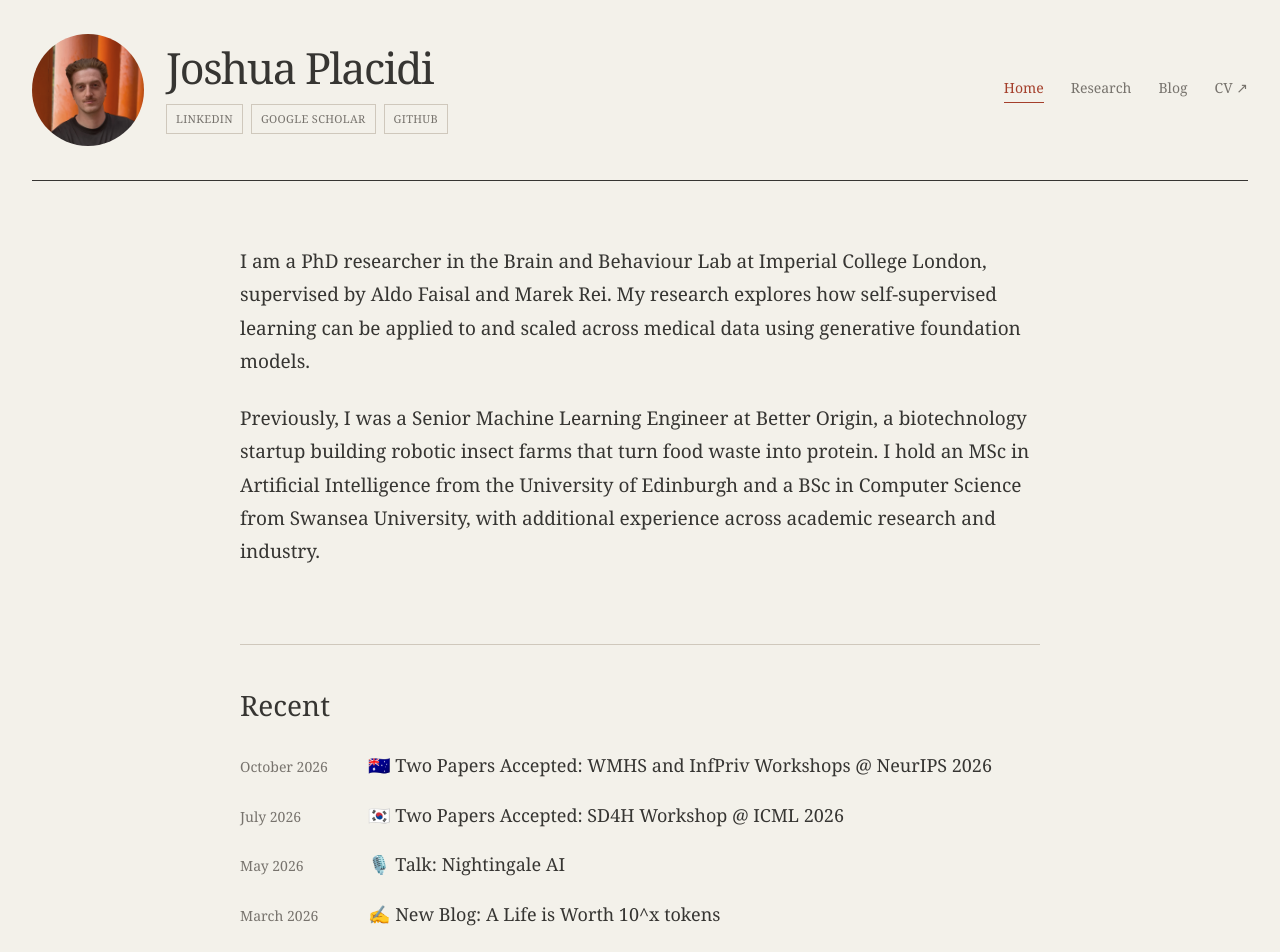
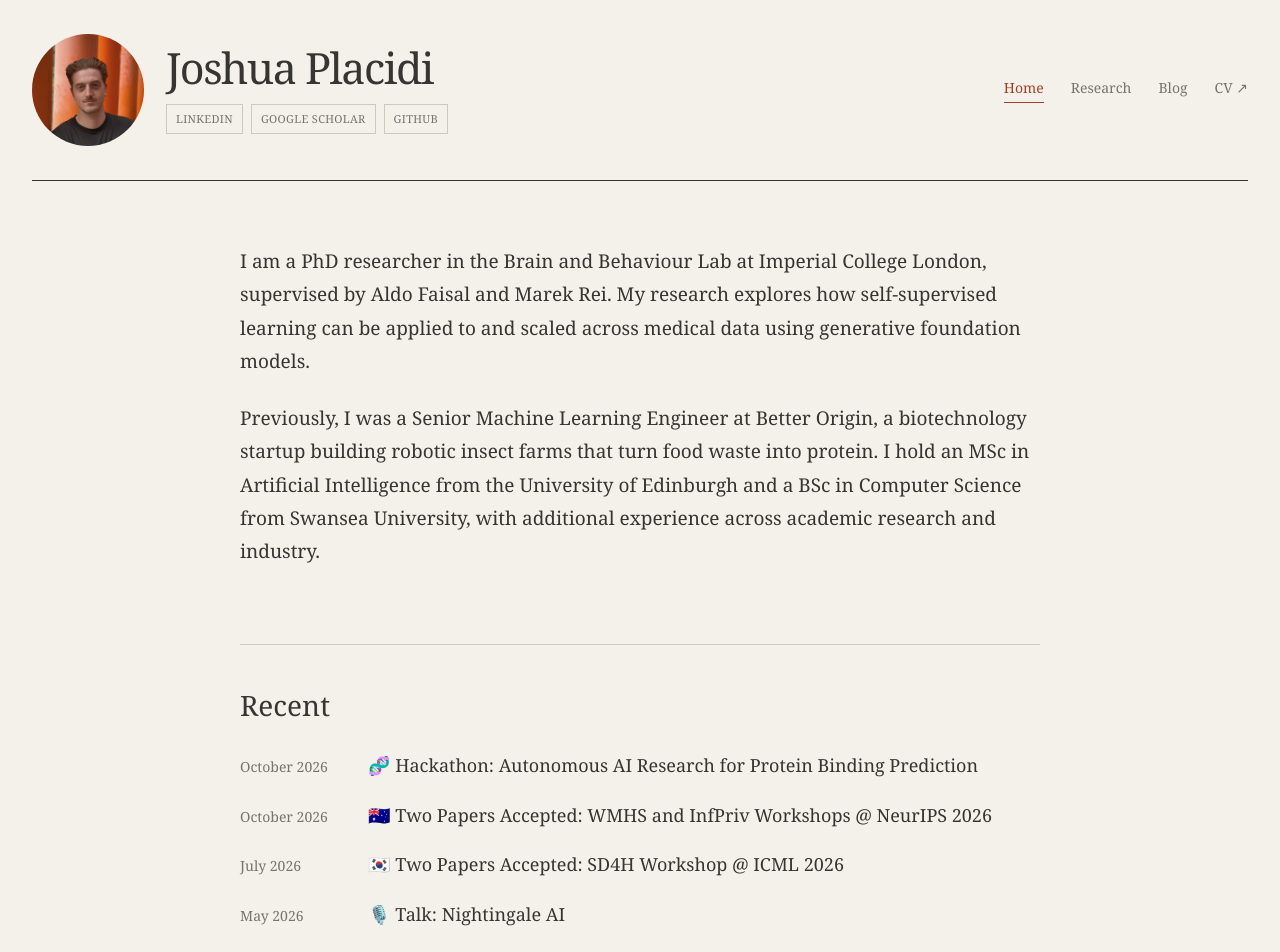
Before and after one commit to JoshuaPlacidi/JoshuaPlacidi.github.io, a React (Vite) app: page / in a window 1280 px wide. Shown: the top 952 px of the page. Built offline with nearby package versions, Linux system fonts and the light colour scheme.

Commit message:
Add protein binding hackathon to recent updates

```diff
--- a/app/page.tsx
+++ b/app/page.tsx
@@ -7,6 +7,12 @@ export const metadata: Metadata = {
 };
 
 const updates: { when: string; date: string; text: string; href?: string }[] = [
+  {
+    when: "October 2026",
+    date: "2026-10-25",
+    text: "🧬 Hackathon: Autonomous AI Research for Protein Binding Prediction",
+    href: "https://joshuaplacidi.com/auto-research-protein-binding/",
+  },
   {
     when: "October 2026",
     date: "2026-10",
```
